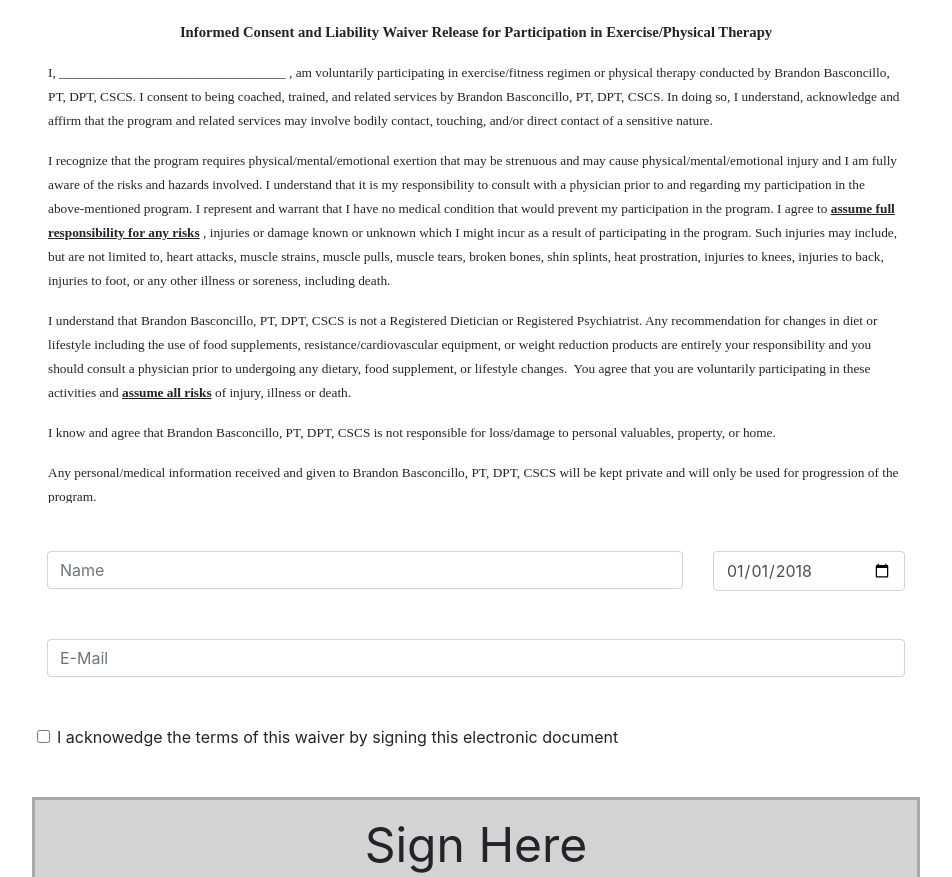
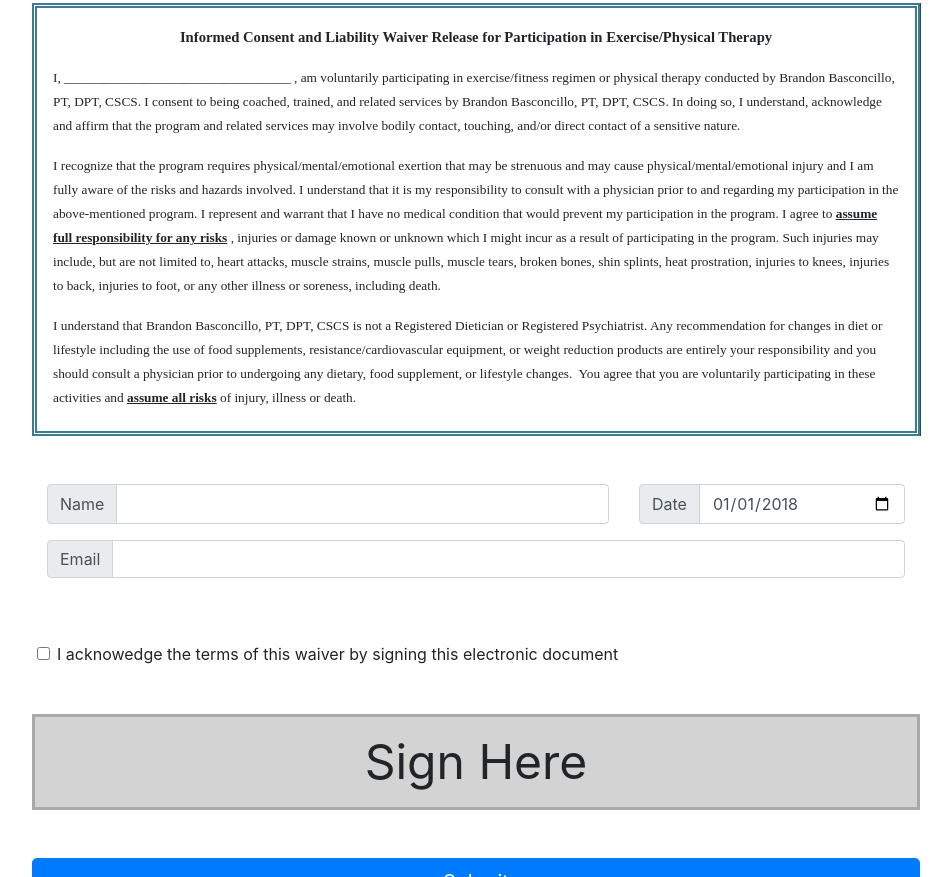
Before and after one commit to matthewhaotran/strengthofsynergyforms, a website: page index.html in a window 1280 px wide. Shown: the part 485-1362 px from the top of the page, without its empty margins (164-1116 px from the left). Drawn offline with nearby package versions, Linux system fonts and the light colour scheme.

Commit message:
fixed scroll div and input group

```diff
--- a/index.html
+++ b/index.html
@@ -17,7 +17,7 @@
     </div>
     <div class="container">
 
-        <div class="WordSection1 topbottommargin">
+        <div class="WordSection1 topbottommargin pre-scrollable">
 
             <p class=MsoNormal align=center style='text-align:center'>
                 <b>
@@ -109,17 +109,23 @@
             </p>
         </div>
         <div class="row topbottommargin formrow">
-            <div class="col-md-9">
-                <input type="text" class="form-control" placeholder="Name">
+            <div class="input-group mb-3 col-md-8">
+                <div class="input-group-prepend">
+                    <span class="input-group-text" id="inputGroup-sizing-default">Name</span>
+                </div>
+                <input type="text" class="form-control">
             </div>
-            <div class="col-md-3">
+            <div class="input-group mb-3 col-md-4">
+                <div class="input-group-prepend">
+                    <span class="input-group-text" id="inputGroup-sizing-default">Date</span>
+                </div>
                 <input type="date" class="form-control" value="2018-01-01">
-
             </div>
-        </div>
-        <div class="row topbottommargin formrow">
-            <div class="col-md-12">
-                <input type="email" class="form-control" placeholder="E-Mail">
+            <div class="input-group mb-3 col-md-12">
+                <div class="input-group-prepend">
+                    <span class="input-group-text" id="inputGroup-sizing-default">Email</span>
+                </div>
+                <input type="email" class="form-control">
             </div>
         </div>
         <div class="row topbottommargin formrow">
--- a/styles.css
+++ b/styles.css
@@ -36,9 +36,16 @@
     margin-left: auto;
     margin-right: auto;
     height: 500px;
-    overflow: scroll;
     /* border: 1px solid red; */
     padding: 1rem 1rem 1rem 1rem;
+    margin-right: auto;
+    margin-top: 20px;
+    background-color: white;
+    box-shadow: #254C58 1px 0px;
+    border: #3C7D91 5px double;
+    padding: 10px 10 x 10px 10px;
+    overflow-y: scroll;
+    max-height: 433px;
 }
 
 .topbottommargin {
```
